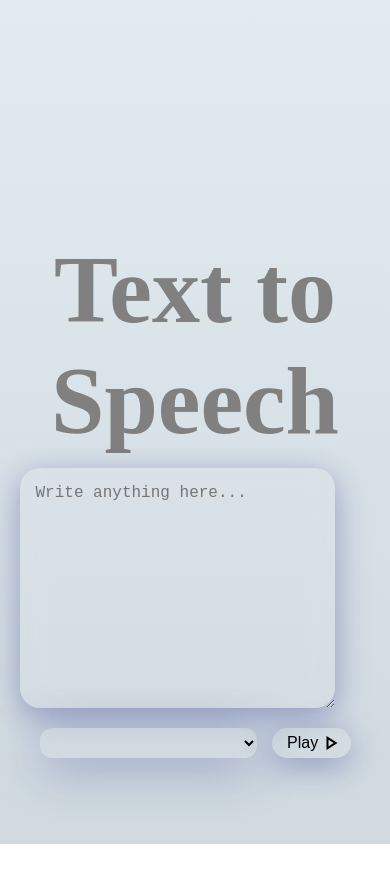
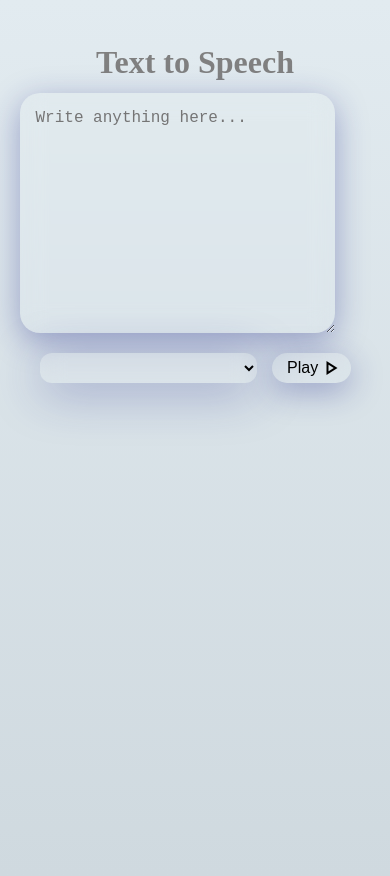
Before and after one commit to initheesh/text-to-speech, a plain HTML site: page index.html in a window 390 px wide. Before the commit the page ends 844 px from the top, so only its background shows below. Drawn offline with nearby package versions, Linux system fonts and the light colour scheme.

Commit message:
Mobile view Updated

```diff
--- a/styles.css
+++ b/styles.css
@@ -93,4 +93,11 @@ button:hover{
     textarea{
         max-width: 90%;
     }
+    body{
+        margin-top: 2rem;
+        align-items: start;
+    }
+    .card h2{
+        font-size: 2rem;
+    }
 }
```
